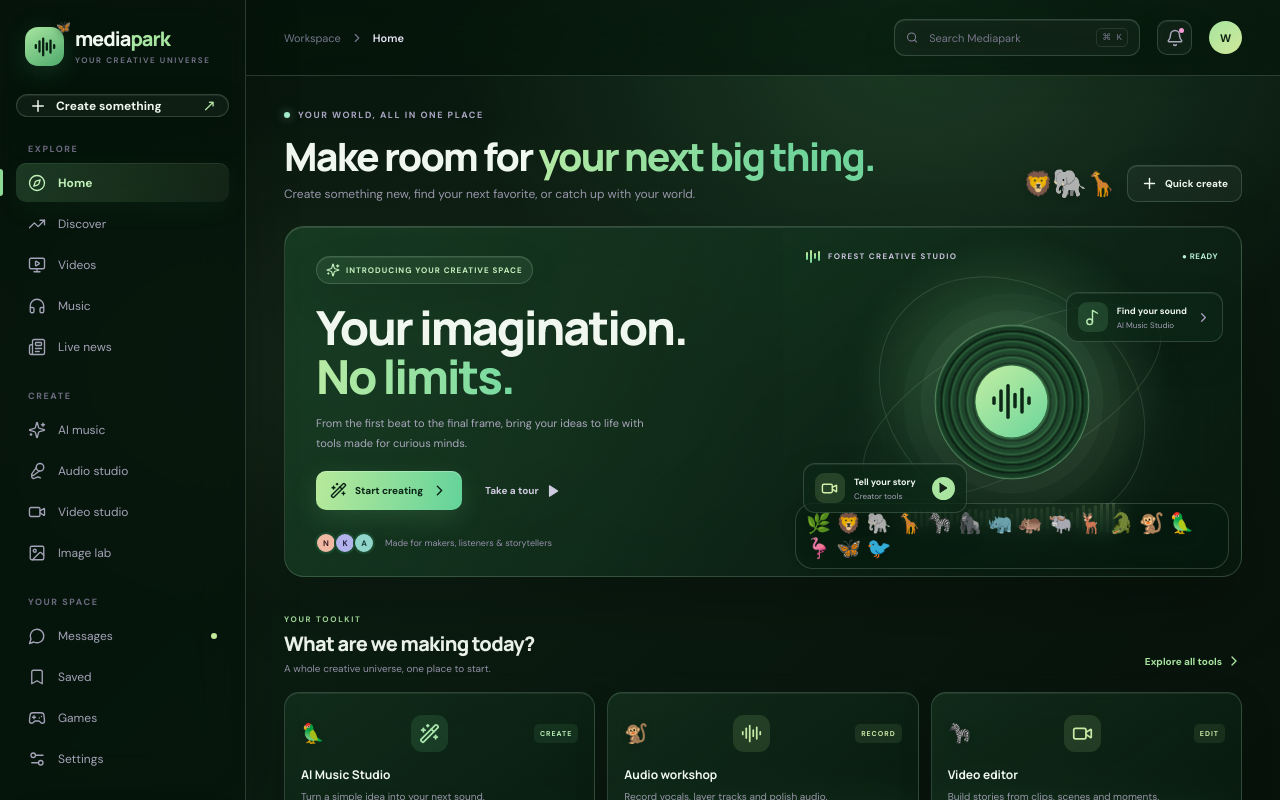
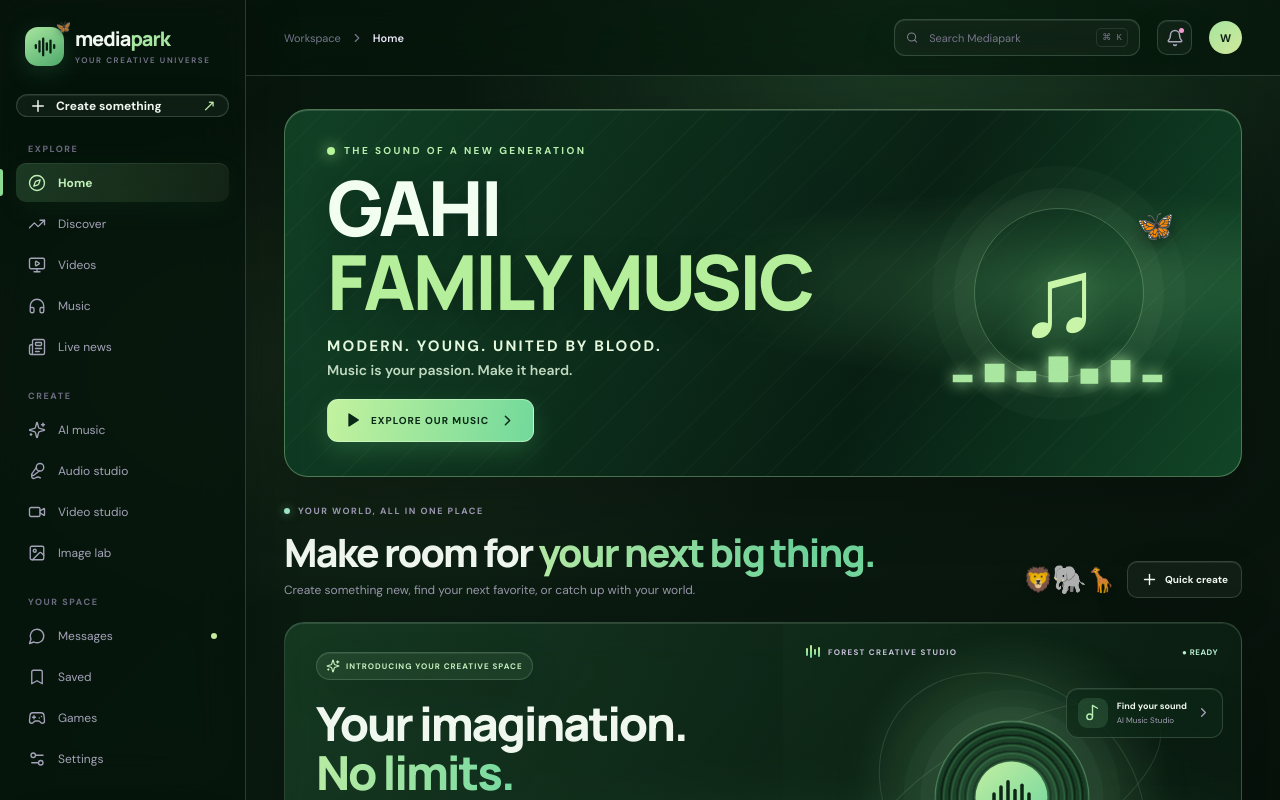
Before and after one commit to mugabowilson62/mediapark, a React (Vite) app: page / in a window 1280 px wide. Shown: the top 800 px of the page. Built offline with nearby package versions, Linux system fonts and the light colour scheme.

Commit message:
Add GAHI Family Music promo banner and channel videos (#9)
* Add Muziki Rwanda YouTube videos to Discover

* Add GAHI Family Music promotional hero

* Style GAHI Family Music promotional hero

```diff
--- a/src/App.tsx
+++ b/src/App.tsx
@@ -21,6 +21,11 @@
   { title: "Image lab", description: "Design covers, posters and standout visuals.", icon: Image, label: "DESIGN", tone: "orange" },
   { title: "Game zone", description: "Take a break and discover something fun.", icon: Gamepad2, label: "PLAY", tone: "green" },
   { title: "Live & news", description: "Catch headlines, streams and what's happening.", icon: Radio, label: "WATCH", tone: "cyan" },
+];
+
+const youtubeVideos = [
+  { id: "FPMZTJ8KJwk", title: "Muziki Rwanda · Video 1" },
+  { id: "ImfKncq5MdQ", title: "Muziki Rwanda · Video 2" },
 ];
 
 const feedItems = [
@@ -194,6 +199,44 @@
           {notice && <div className="notice-banner" role="status"><Sparkles size={17} /><span>{notice}</span><button aria-label="Dismiss notice" onClick={() => setNotice("")}><X size={16} /></button></div>}
           {search.trim() && <div className="search-result-note">Search preview for <b>“{search}”</b> — full search will be connected later.</div>}
 
+          {(activeNav === "Videos" || activeNav === "Discover") && (
+            <section className="section-block youtube-section" aria-labelledby="youtube-heading">
+              <div className="section-heading">
+                <div><div className="overline">FROM YOUR CHANNEL</div><h2 id="youtube-heading">Muziki Rwanda videos</h2><p>Watch videos from <a href="https://www.youtube.com/@muzikirwanda1" target="_blank" rel="noreferrer">@muzikirwanda1</a> right here in Mediapark.</p></div>
+                <a className="subtle-link youtube-channel-link" href="https://www.youtube.com/@muzikirwanda1" target="_blank" rel="noreferrer">Visit YouTube channel <ChevronRight size={16} /></a>
+              </div>
+              <div className="youtube-grid">
+                {youtubeVideos.map((video) => (
+                  <article className="youtube-card" key={video.id}>
+                    <div className="youtube-player">
+                      <iframe
+                        src={`https://www.youtube-nocookie.com/embed/${video.id}`}
+                        title={video.title}
+                        loading="lazy"
+                        allow="accelerometer; autoplay; clipboard-write; encrypted-media; gyroscope; picture-in-picture; web-share"
+                        referrerPolicy="strict-origin-when-cross-origin"
+                        allowFullScreen
+                      />
+                    </div>
+                    <div className="youtube-card-caption"><b>{video.title}</b><a href={`https://www.youtube.com/watch?v=${video.id}`} target="_blank" rel="noreferrer">Open on YouTube <ChevronRight size={14} /></a></div>
+                  </article>
+                ))}
+              </div>
+              <p className="youtube-note">If a video cannot play here, its YouTube owner may have disabled embedding. You can still open it on YouTube.</p>
+            </section>
+          )}
+
+          <section className="gahi-promo" aria-labelledby="gahi-promo-title">
+            <div className="gahi-promo-copy">
+              <div className="gahi-kicker"><span className="gahi-sound-dot" /> THE SOUND OF A NEW GENERATION</div>
+              <h1 id="gahi-promo-title">GAHI <span>FAMILY MUSIC</span></h1>
+              <p className="gahi-tagline">MODERN. YOUNG. UNITED BY BLOOD.</p>
+              <p className="gahi-motto">Music is your passion. Make it heard.</p>
+              <a className="gahi-channel-button" href="https://www.youtube.com/@muzikirwanda1" target="_blank" rel="noreferrer"><Play size={16} fill="currentColor" /> EXPLORE OUR MUSIC <ChevronRight size={17} /></a>
+            </div>
+            <div className="gahi-promo-art" aria-hidden="true"><span className="gahi-note">♫</span><span className="gahi-orbit" /><span className="gahi-eq">▂ ▅ ▃ ▇ ▄ ▆ ▂</span><span className="gahi-butterfly">🦋</span></div>
+          </section>
+
           <section className="welcome-row">
             <div><div className="date-label"><span className="live-dot" /> YOUR WORLD, ALL IN ONE PLACE</div><h1>Make room for <span>your next big thing.</span></h1><p>Create something new, find your next favorite, or catch up with your world.</p></div>
             <div className="welcome-side"><span className="welcome-wildlife" aria-label="Park wildlife">🦁 <span>🐘</span> 🦒</span><button className="secondary-button welcome-action" onClick={() => showNotice("Quick create")}><Plus size={17} /> Quick create</button></div>
--- a/src/index.css
+++ b/src/index.css
@@ -404,3 +404,24 @@
   .feature-wildlife{font-size:14px}
   .footer-wildlife{font-size:15px}
 }
+
+
+/* GAHI Family Music promotional hero */
+.gahi-promo{position:relative;isolation:isolate;display:flex;align-items:center;justify-content:space-between;gap:24px;min-height:260px;margin:0 0 28px;padding:34px 42px;overflow:hidden;border:1px solid rgba(190,239,177,.34);border-radius:24px;background:radial-gradient(ellipse at 82% 48%,rgba(123,222,139,.24),transparent 36%),linear-gradient(112deg,rgba(18,66,39,.96),rgba(8,31,19,.91) 62%,rgba(19,77,44,.88));box-shadow:inset 0 1px 0 rgba(255,255,255,.14),0 24px 65px rgba(0,0,0,.24)}
+.gahi-promo:before{content:"";position:absolute;inset:0;z-index:-1;background:repeating-linear-gradient(135deg,transparent 0 28px,rgba(220,255,218,.025) 29px 30px)}
+.gahi-promo-copy{position:relative;z-index:2;max-width:720px}
+.gahi-kicker{display:flex;align-items:center;gap:9px;margin-bottom:13px;color:#b9efad;font-size:10px;font-weight:900;letter-spacing:2.4px}
+.gahi-sound-dot{width:8px;height:8px;border-radius:50%;background:#b7f49a;box-shadow:0 0 15px #b7f49a}
+.gahi-promo h1{margin:0;font:900 clamp(38px,6vw,76px)/.98 Manrope,sans-serif;letter-spacing:-3px;color:#f2fff0;text-shadow:0 5px 28px rgba(0,0,0,.25)}
+.gahi-promo h1 span{display:block;color:#b6ef9b}
+.gahi-tagline{margin:17px 0 5px;color:#e5f8dd;font-size:clamp(11px,1.4vw,15px);font-weight:900;letter-spacing:2.2px}
+.gahi-motto{margin:0 0 20px;color:#c0d9c0;font-size:14px;font-weight:600}
+.gahi-channel-button{display:inline-flex;align-items:center;gap:10px;padding:12px 17px;border:1px solid rgba(226,255,219,.45);border-radius:11px;background:linear-gradient(100deg,#c3f29e,#72d99b);color:#092817;text-decoration:none;font-size:10px;font-weight:900;letter-spacing:1px;box-shadow:0 9px 25px rgba(100,214,130,.2);transition:transform .2s,box-shadow .2s}
+.gahi-channel-button:hover{transform:translateY(-2px);box-shadow:0 13px 30px rgba(100,214,130,.3)}
+.gahi-promo-art{position:absolute;right:7%;top:50%;width:230px;height:190px;transform:translateY(-50%);display:grid;place-items:center;color:#d7ffbd;pointer-events:none}
+.gahi-orbit{position:absolute;width:170px;height:170px;border:1px solid rgba(207,255,190,.25);border-radius:50%;box-shadow:0 0 0 20px rgba(207,255,190,.035),0 0 0 42px rgba(207,255,190,.025)}
+.gahi-note{position:relative;z-index:1;font:900 112px/1 Georgia,serif;color:#c8f5a8;text-shadow:0 0 34px rgba(164,245,155,.45)}
+.gahi-eq{position:absolute;bottom:4px;left:50%;transform:translateX(-50%);white-space:nowrap;color:#a9e6a0;font-size:25px;letter-spacing:3px;text-shadow:0 0 15px #a9e6a0}
+.gahi-butterfly{position:absolute;right:0;top:8px;font-size:30px;filter:drop-shadow(0 4px 9px #0008)}
+@media(max-width:700px){.gahi-promo{min-height:255px;padding:27px 22px}.gahi-promo-art{right:-40px;top:55%;opacity:.27}.gahi-promo-copy{max-width:100%}.gahi-promo h1{font-size:clamp(36px,10vw,58px);letter-spacing:-2px}.gahi-tagline{max-width:280px;line-height:1.7;font-size:10px;letter-spacing:1.3px}.gahi-motto{font-size:12px}}
+@media(max-width:390px){.gahi-promo{padding:24px 17px}.gahi-promo h1{font-size:34px}.gahi-kicker{font-size:8px;letter-spacing:1.5px}}
```
